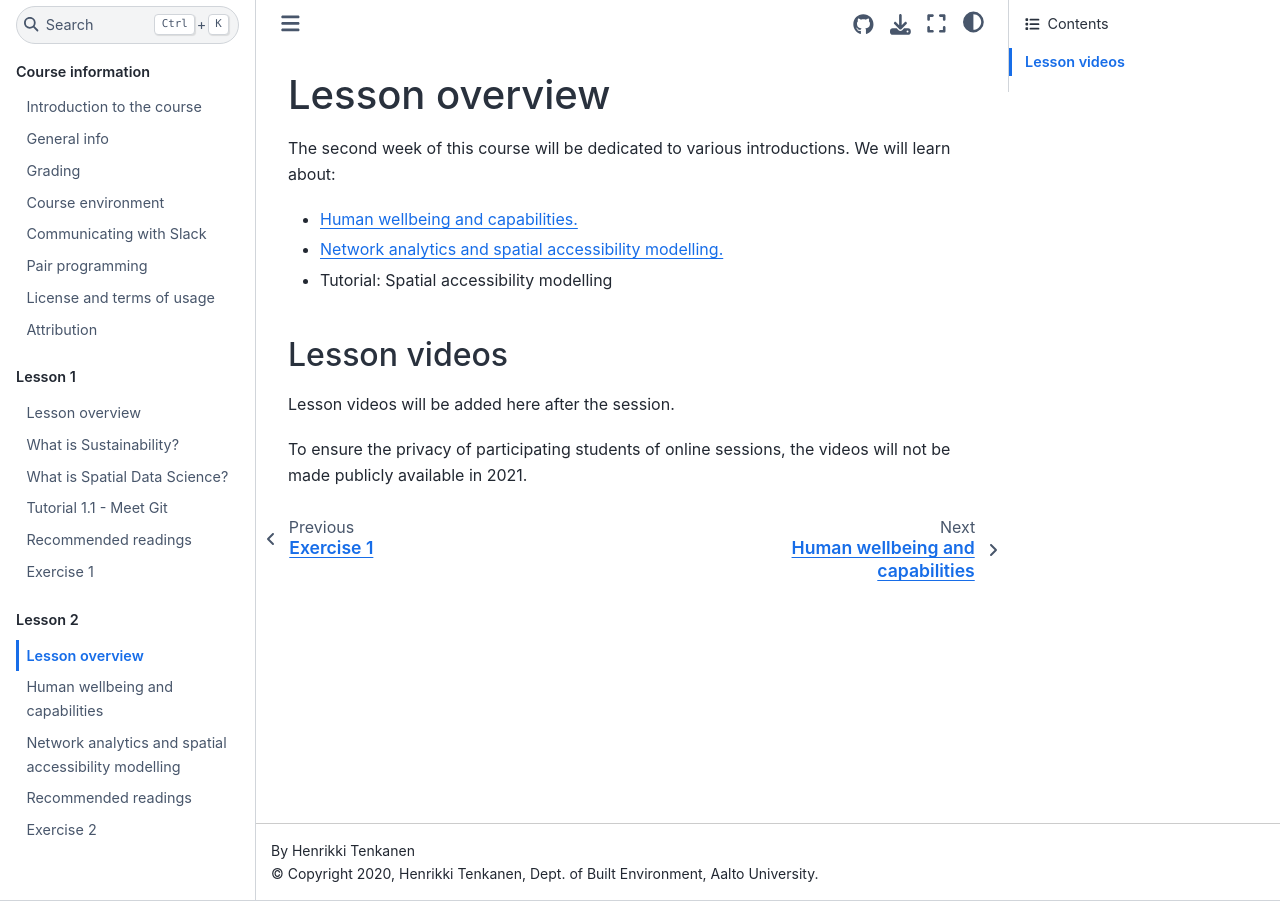
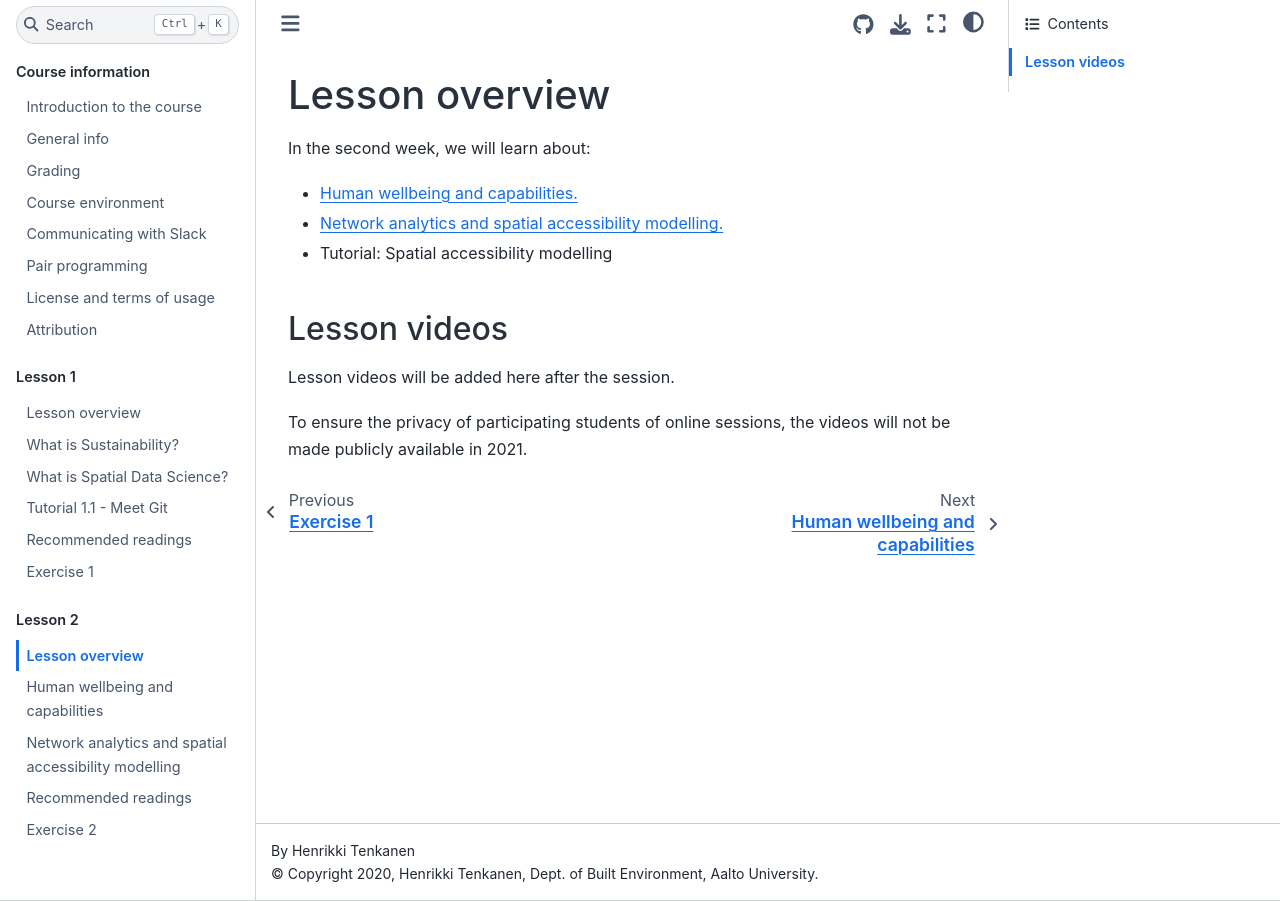
Before and after one commit to AaltoGIS/Sustainability-GIS, a Sphinx documentation site: the page built from source/lessons/L2/lesson-overview.rst, in a window 1280 px wide. Built offline with Sphinx 7.4.7 and the Sphinx Book theme 1.1.4, drawn with Linux system fonts in a browser that asks for light colours; pages that are not in the unit, such as notebooks, are missing from menus.

Commit message:
Minor edit

```diff
--- a/source/lessons/L2/lesson-overview.rst
+++ b/source/lessons/L2/lesson-overview.rst
@@ -1,7 +1,7 @@
 Lesson overview
 ===============
 
-The second week of this course will be dedicated to various introductions. We will learn about:
+In the second week, we will learn about:
 
 - :doc:`Human wellbeing and capabilities. <wellbeing-capabilities>`
 - :doc:`Network analytics and spatial accessibility modelling. <network-analytics-accessibility>`
```
